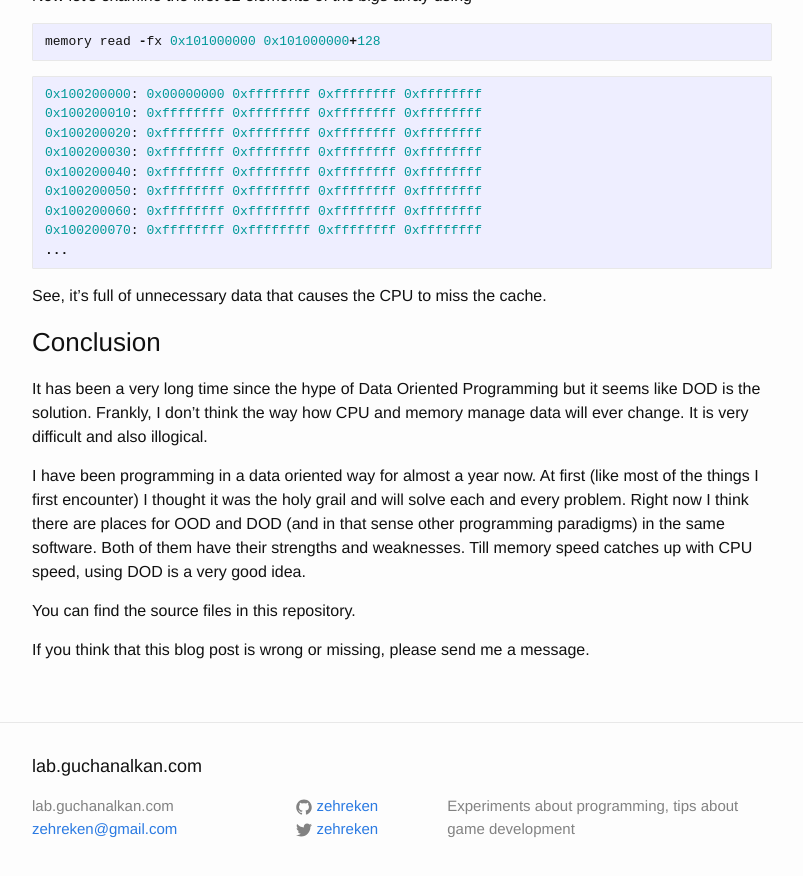
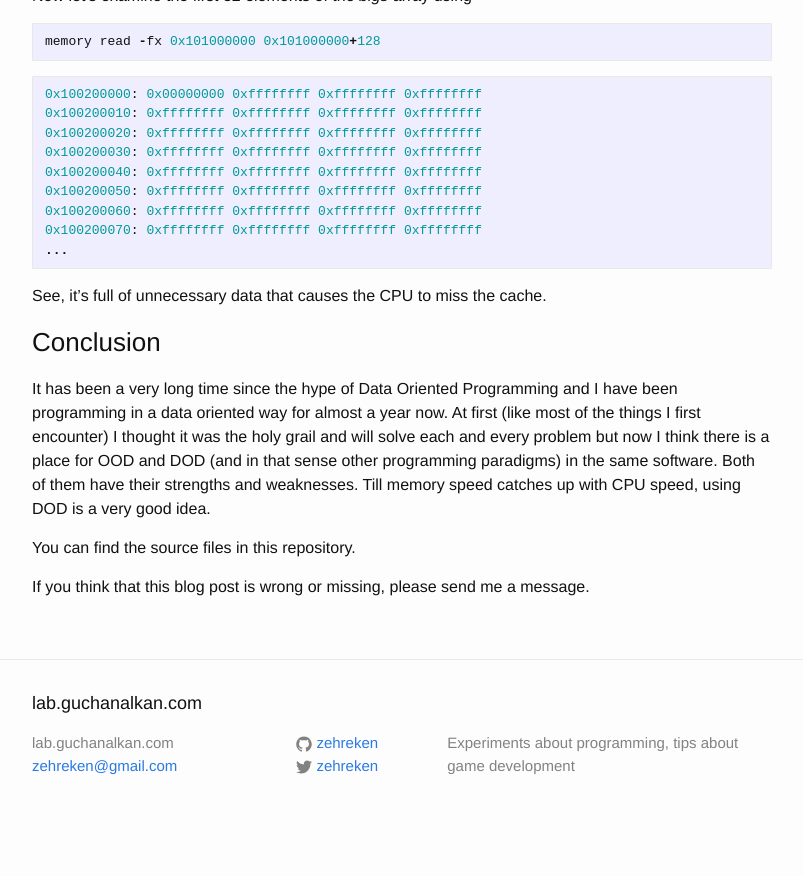
Before and after one commit to zehreken/zehreken.github.io, a Jekyll site: the page built from _posts/2017-06-08-cache-miss-and-data-locality.markdown, in a window 1280 px wide and 900 px high, scrolled down 2661 px. Shown: the top 876 px of the window, without its empty margins (238-1041 px from the left). Built offline with Jekyll 4.4.1, drawn with Linux system fonts in a browser that asks for light colours; after the commit the page ends 3498 px from its top, so only the background shows below that.

Commit message:
Update post

```diff
--- a/_posts/2017-06-08-cache-miss-and-data-locality.markdown
+++ b/_posts/2017-06-08-cache-miss-and-data-locality.markdown
@@ -132,9 +132,8 @@
 See, it's full of unnecessary data that causes the CPU to miss the cache.
 
 ### Conclusion
-It has been a very long time since the hype of Data Oriented Programming but it seems like DOD is the solution. Frankly, I don't think the way how CPU and memory manage data will ever change. It is very difficult and also illogical.
 
-I have been programming in a data oriented way for almost a year now. At first (like most of the things I first encounter) I thought it was the holy grail and will solve each and every problem. Right now I think there are places for OOD and DOD (and in that sense other programming paradigms) in the same software. Both of them have their strengths and weaknesses. Till memory speed catches up with CPU speed, using DOD is a very good idea.
+It has been a very long time since the hype of Data Oriented Programming and I have been programming in a data oriented way for almost a year now. At first (like most of the things I first encounter) I thought it was the holy grail and will solve each and every problem but now I think there is a place for OOD and DOD (and in that sense other programming paradigms) in the same software. Both of them have their strengths and weaknesses. Till memory speed catches up with CPU speed, using DOD is a very good idea.
 
 You can find the source files in this repository.
 
```
